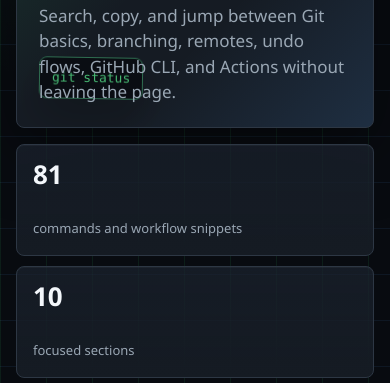
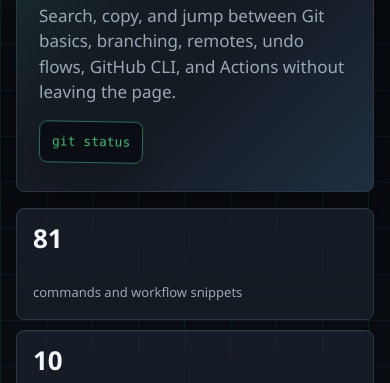
Before and after one commit to flyingsquirrel0419/git-cheatsheet, a plain HTML site: page index.html in a window 390 px wide. Shown: the part 461-844 px from the top of the page. Drawn offline with Linux system fonts and the light colour scheme.

Commit message:
Fix mobile hero chip overlap

```diff
--- a/index.html
+++ b/index.html
@@ -631,14 +631,18 @@
       }
 
       .hero-copy {
-        min-height: 310px;
-        padding: 22px;
+        min-height: 350px;
+        padding: 22px 22px 86px;
       }
 
       .hero-copy::after {
         left: 22px;
         right: auto;
         bottom: 20px;
+      }
+
+      .hero p {
+        max-width: 34ch;
       }
 
       .stats {
```
